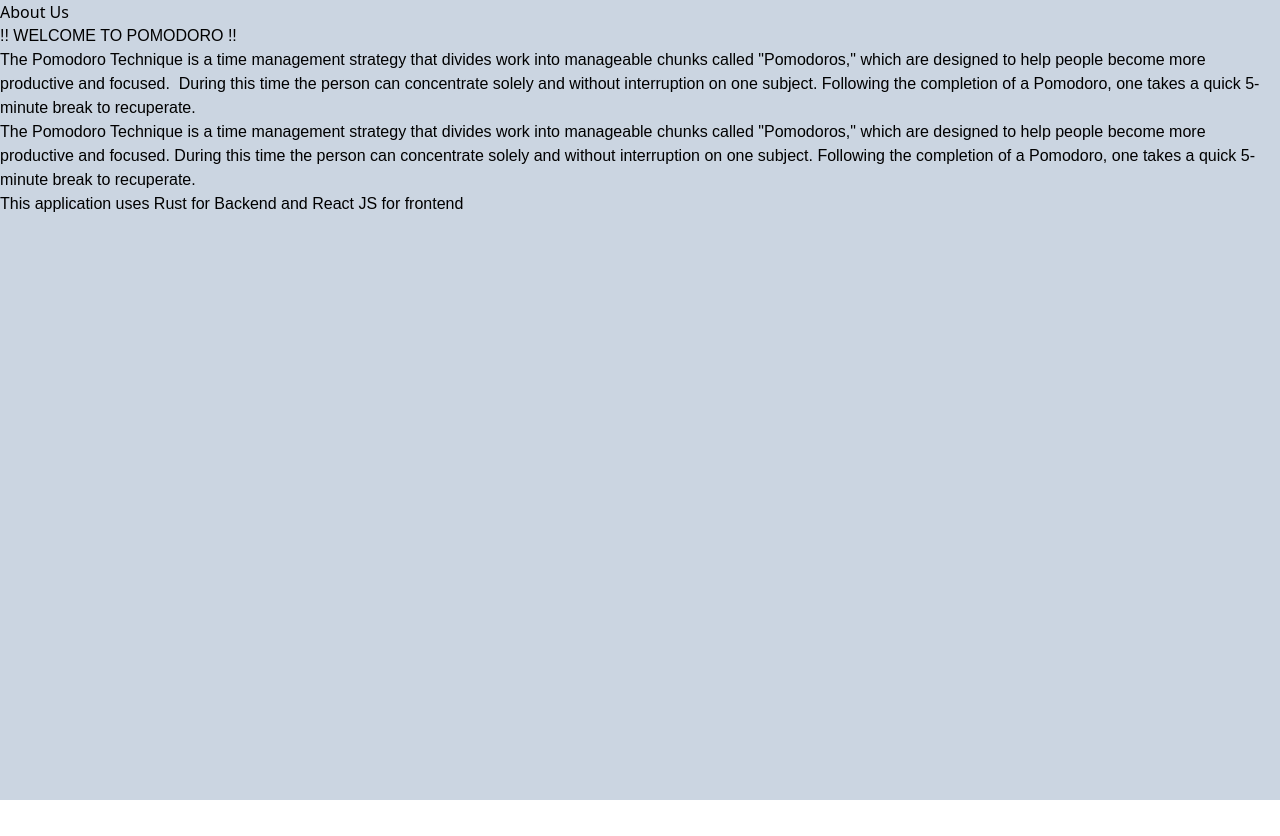
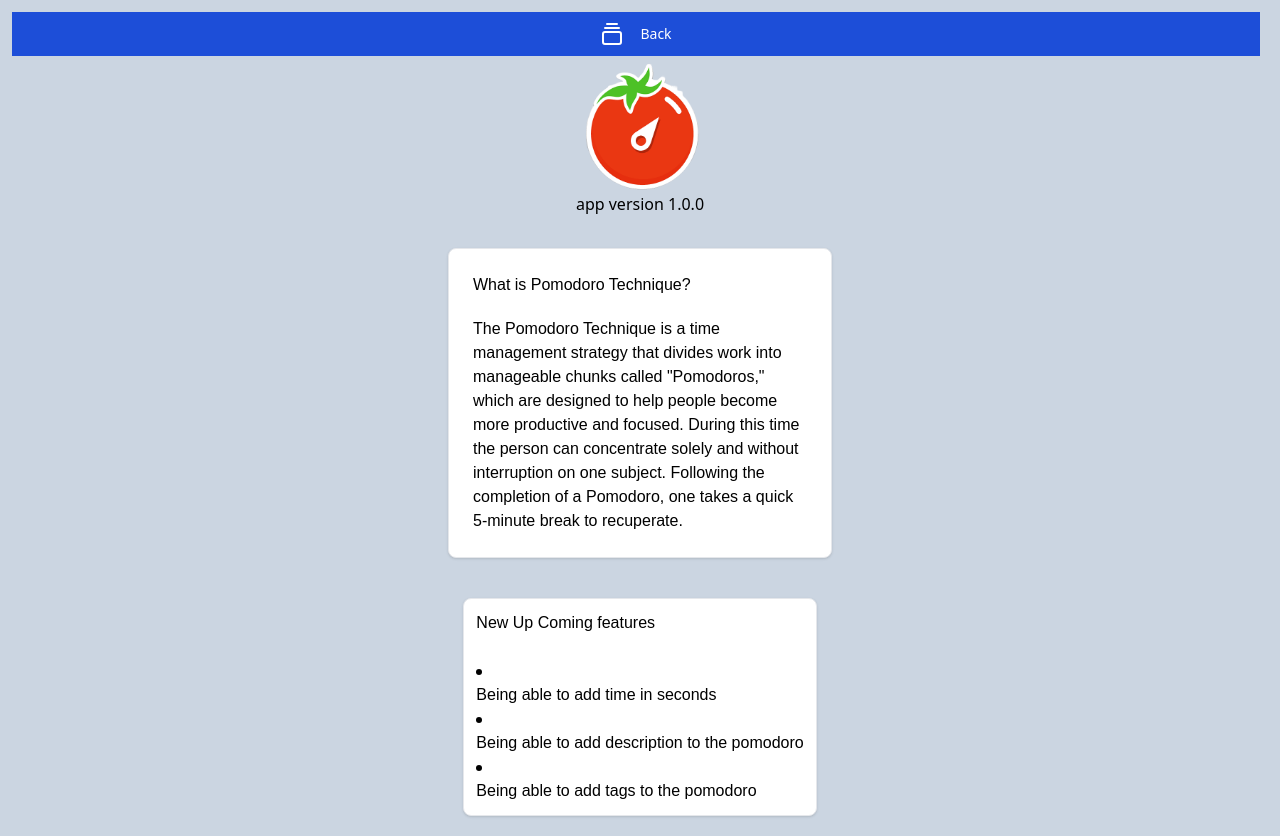
Before and after one commit to siddh34/pomodoro-app, a React (Vite) app: page /about in a window 1280 px wide. Before the commit the page ends 800 px from the top, so only its background shows below. Built offline with nearby package versions, Linux system fonts and the light colour scheme.

Commit message:
added about us

```diff
--- a/index.html
+++ b/index.html
@@ -2,7 +2,7 @@
 <html lang="en">
   <head>
     <meta charset="UTF-8" />
-    <link rel="icon" type="image/svg+xml" href="/vite.svg" />
+    <link rel="icon" type="image/png" href="src/assets/app-icon.png" />
     <meta name="viewport" content="width=device-width, initial-scale=1.0" />
     <title>Pomodoro-app</title>
   </head>
--- a/src/pages/about_us.tsx
+++ b/src/pages/about_us.tsx
@@ -1,56 +1,71 @@
 import React from "react";
+import appIcon from "../assets/app-icon.png";
+import { useNavigate } from "react-router-dom";
+import { GalleryVerticalEnd } from "lucide-react";
 
 const AboutUsPage: React.FC = () => {
+    const navigate = useNavigate();
+
     return (
-      <div className="flex flex-col min-h-screen bg-slate-300">
-
-        <div>
-            <h1>About Us</h1>
-            <p>
-                {" "}
-                <div className="App">
-                    <h1 style={{ fontFamily: "Roboto Slab, sans-serif" }}>
-                        !! WELCOME TO POMODORO !!
+        <div className="flex flex-col min-h-screen p-3 bg-slate-300">
+            <button
+                type="button"
+                className="text-white bg-blue-700 hover:bg-blue-800 focus:ring-4 focus:ring-blue-300 font-medium text-sm px-5 py-2.5 me-2 mb-2 dark:bg-blue-600 dark:hover:bg-blue-700 focus:outline-none dark:focus:ring-blue-800"
+                onClick={() => {
+                    navigate("/");
+                }}
+            >
+                <div className="flex items-center justify-center">
+                    <GalleryVerticalEnd />
+                    <span className="ml-4">Back</span>
+                </div>
+            </button>
+            <div className="flex items-center justify-center col">
+                <img src={appIcon} alt="pomo img" className="w-32 h-32" />
+            </div>
+            <div className="flex items-center justify-center col">
+                <h1>app version 1.0.0</h1>
+            </div>
+            <div className="flex items-center justify-center p-4 m-4 col">
+                <a className="block max-w-sm p-6 bg-white border border-gray-200 rounded-lg shadow hover:bg-gray-100">
+                    <h1 className="mb-5 font-roboto-slab">
+                        What is Pomodoro Technique?
                     </h1>
-                </div>
-            </p>
-            <p>
-                <div className="App">
-                    <h1 style={{ fontFamily: "Roboto Slab, sans-serif" }}>
-                        The Pomodoro Technique is a time management strategy
-                        that divides work into manageable chunks called
-                        "Pomodoros," which are designed to help people become
-                        more productive and focused.  During this time the
-                        person can concentrate solely and without interruption
-                        on one subject. Following the completion of a Pomodoro,
-                        one takes a quick 5-minute break to recuperate.
-                    </h1>
-                </div>
-            </p>
-            <p>
-                <div className="App">
-                    <h1 style={{ fontFamily: "Roboto Slab, sans-serif" }}>
+                    <h1 className="font-roboto-slab">
                         The Pomodoro Technique is a time management strategy
                         that divides work into manageable chunks called
                         "Pomodoros," which are designed to help people become
                         more productive and focused. During this time the person
-                        can concentrate solely and without interruption on one
+                        can concentrate solely and without interruption on one
                         subject. Following the completion of a Pomodoro, one
                         takes a quick 5-minute break to recuperate.
                     </h1>
-                </div>
-            </p>
-            <p>
-                <div className="App">
-                    <h1 style={{ fontFamily: "Roboto Slab, sans-serif" }}>
-                        {" "}
-                        This application uses Rust for Backend and React JS for
-                        frontend{" "}
+                </a>
+            </div>
+            <div className="flex items-center justify-center p-1 m-1 col">
+                <a className="block max-w-sm p-3 bg-white border border-gray-200 rounded-lg shadow hover:bg-gray-100">
+                    <h1 className="mb-6 font-roboto-slab">
+                        New Up Coming features
                     </h1>
-                </div>
-            </p>
+
+                    <li>
+                        <h1 className="font-roboto-slab">
+                            Being able to add time in seconds
+                        </h1>
+                    </li>
+                    <li>
+                        <h1 className="font-roboto-slab">
+                            Being able to add description to the pomodoro
+                        </h1>
+                    </li>
+                    <li>
+                        <h1 className="font-roboto-slab">
+                            Being able to add tags to the pomodoro
+                        </h1>
+                    </li>
+                </a>
+            </div>
         </div>
-      </div>
     );
 };
 
--- a/tailwind.config.js
+++ b/tailwind.config.js
@@ -2,7 +2,11 @@
 export default {
     content: ["./index.html", "./src/**/*.{js,ts,jsx,tsx}"],
     theme: {
-        extend: {},
+        extend: {
+            fontFamily: {
+                "roboto-slab": ["Roboto Slab", "sans-serif"],
+            },
+        },
     },
     plugins: [],
 };
```
Also changed, not shown: src/assets/app-icon.png (added).
